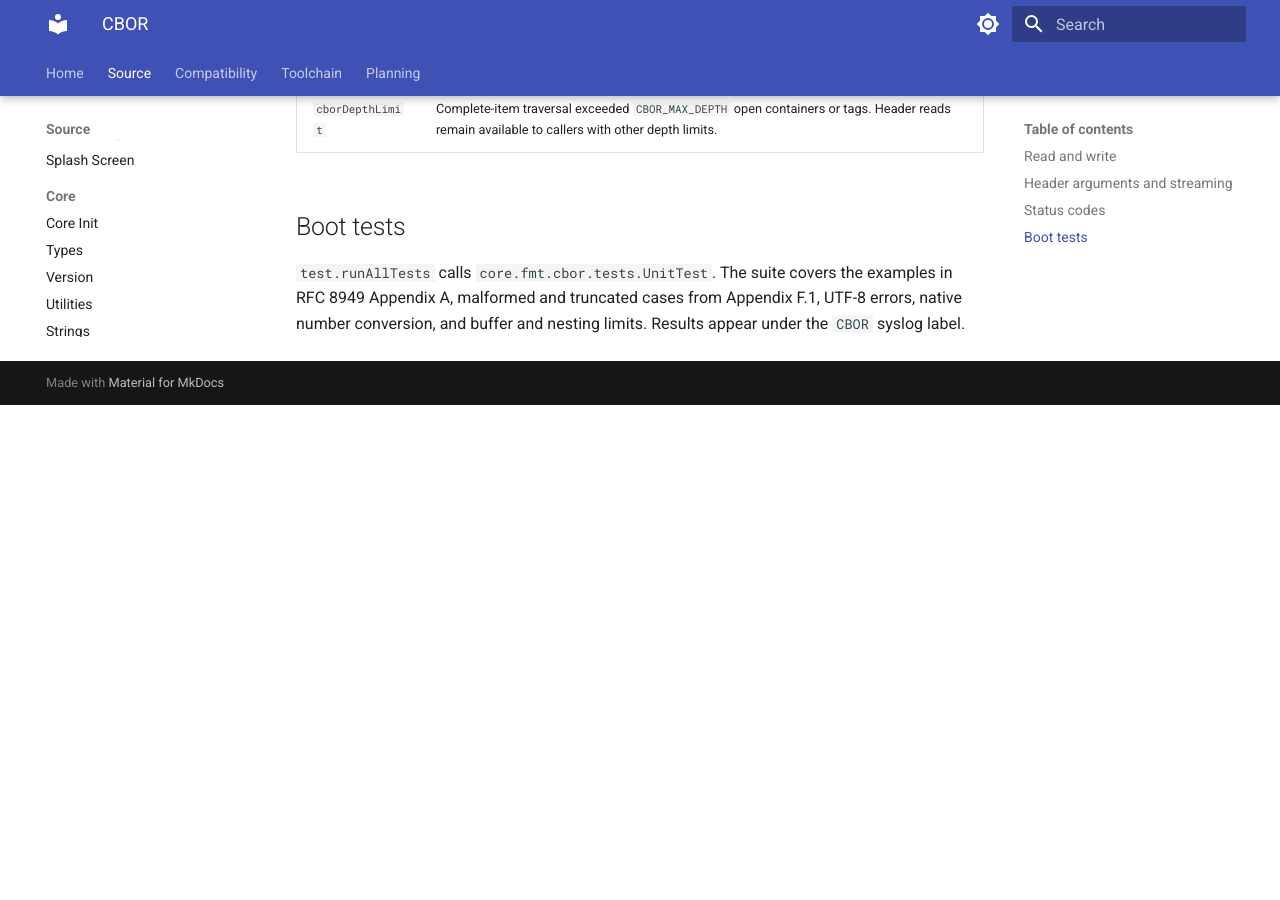
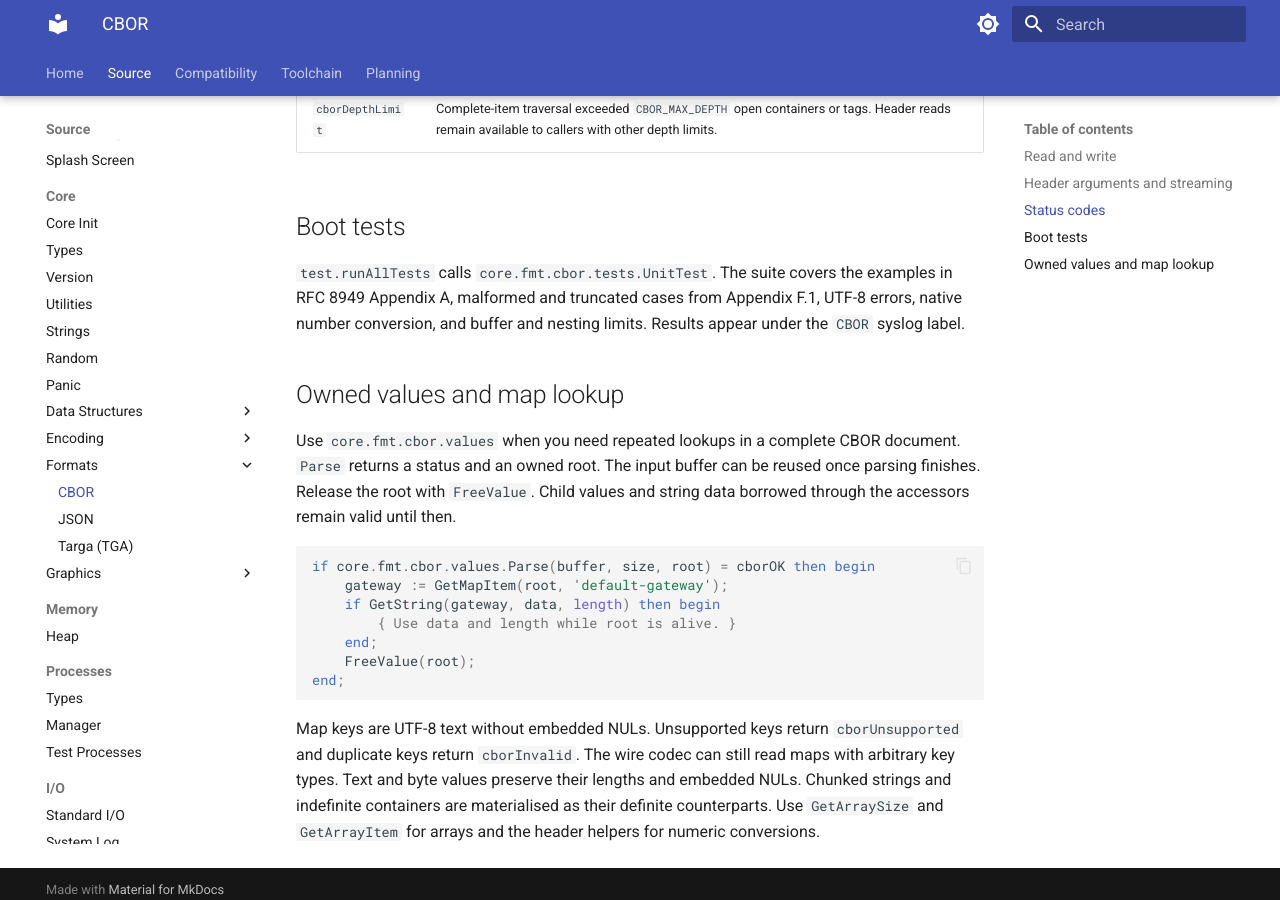
Before and after one commit to t3hn3rd/Asuro, an MkDocs documentation site: the page built from doc/src/core/fmt/core.fmt.cbor.md, in a window 1280 px wide and 900 px high, scrolled down 2561 px. Built offline with MkDocs 1.6.1 and Material for MkDocs 9.7.7, drawn with Linux system fonts in a browser that asks for light colours; before the commit the page ends 2966 px from its top, so only the background shows below that.

Commit message:
Add owned CBOR values and text-keyed map lookup
CBOR
- Feat: Parse CBOR into owned values with map lookup and array access
- Feat: Expose UTF-8 validation for standalone payloads
- Test: Cover indefinite containers, chunked strings, tags and invalid keys
- Docs: Document value ownership, accessor lifetimes and supported map keys

````diff
--- a/doc/src/core/fmt/core.fmt.cbor.md
+++ b/doc/src/core/fmt/core.fmt.cbor.md
@@ -66,3 +66,27 @@ The header functions operate on individual tokens. Use `Validate` to check the s
 ## Boot tests
 
 `test.runAllTests` calls `core.fmt.cbor.tests.UnitTest`. The suite covers the examples in RFC 8949 Appendix A, malformed and truncated cases from Appendix F.1, UTF-8 errors, native number conversion, and buffer and nesting limits. Results appear under the `CBOR` syslog label.
+
+## Owned values and map lookup
+
+Use `core.fmt.cbor.values` when you need repeated lookups in a complete CBOR
+document. `Parse` returns a status and an owned root. The input buffer can be
+reused once parsing finishes. Release the root with `FreeValue`. Child values
+and string data borrowed through the accessors remain valid until then.
+
+```pascal
+if core.fmt.cbor.values.Parse(buffer, size, root) = cborOK then begin
+    gateway := GetMapItem(root, 'default-gateway');
+    if GetString(gateway, data, length) then begin
+        { Use data and length while root is alive. }
+    end;
+    FreeValue(root);
+end;
+```
+
+Map keys are UTF-8 text without embedded NULs. Unsupported keys return
+`cborUnsupported` and duplicate keys return `cborInvalid`. The wire codec
+can still read maps with arbitrary key types. Text and byte values preserve
+their lengths and embedded NULs. Chunked strings and indefinite containers
+are materialised as their definite counterparts. Use `GetArraySize` and
+`GetArrayItem` for arrays and the header helpers for numeric conversions.
````
Also changed, not shown: 3 other files.
